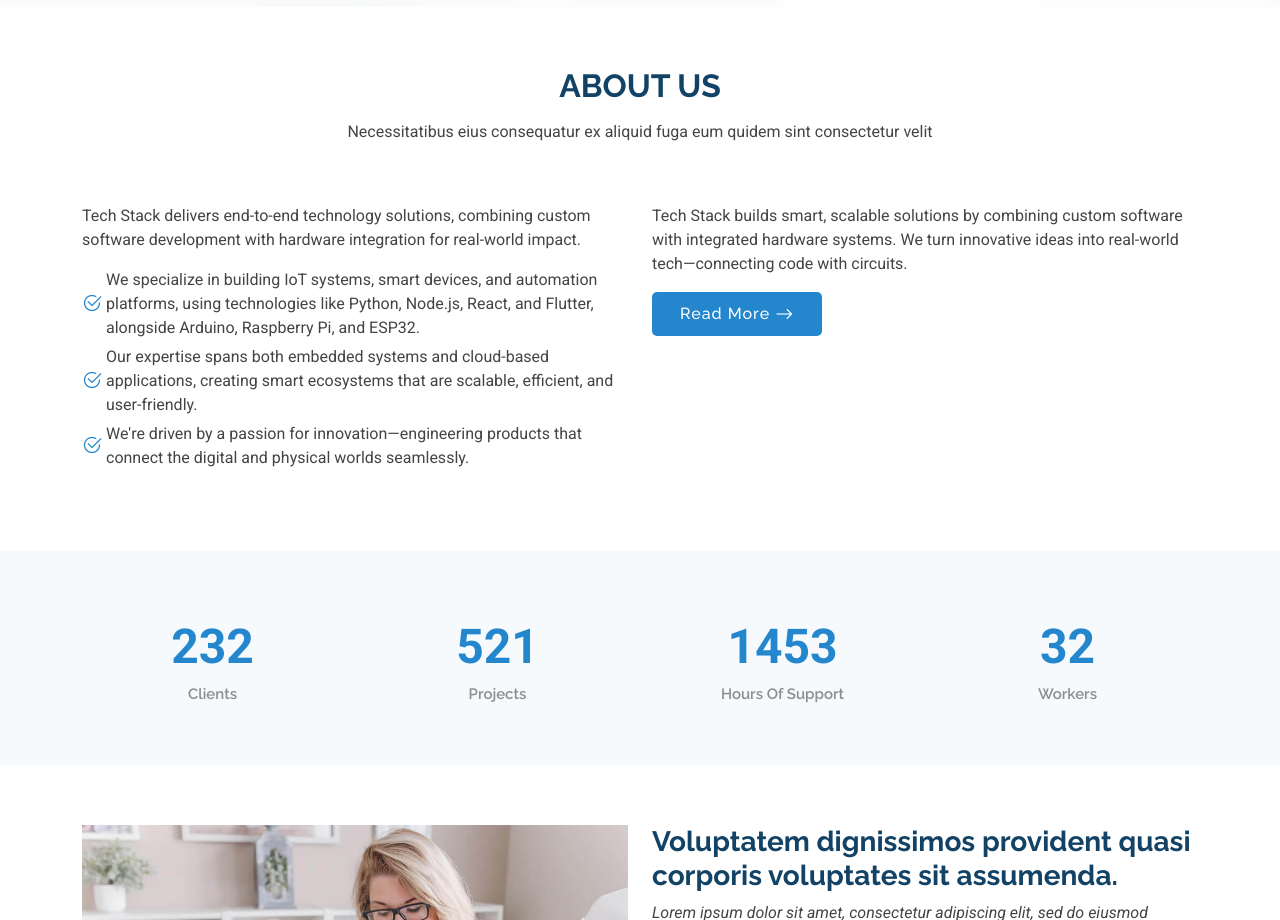
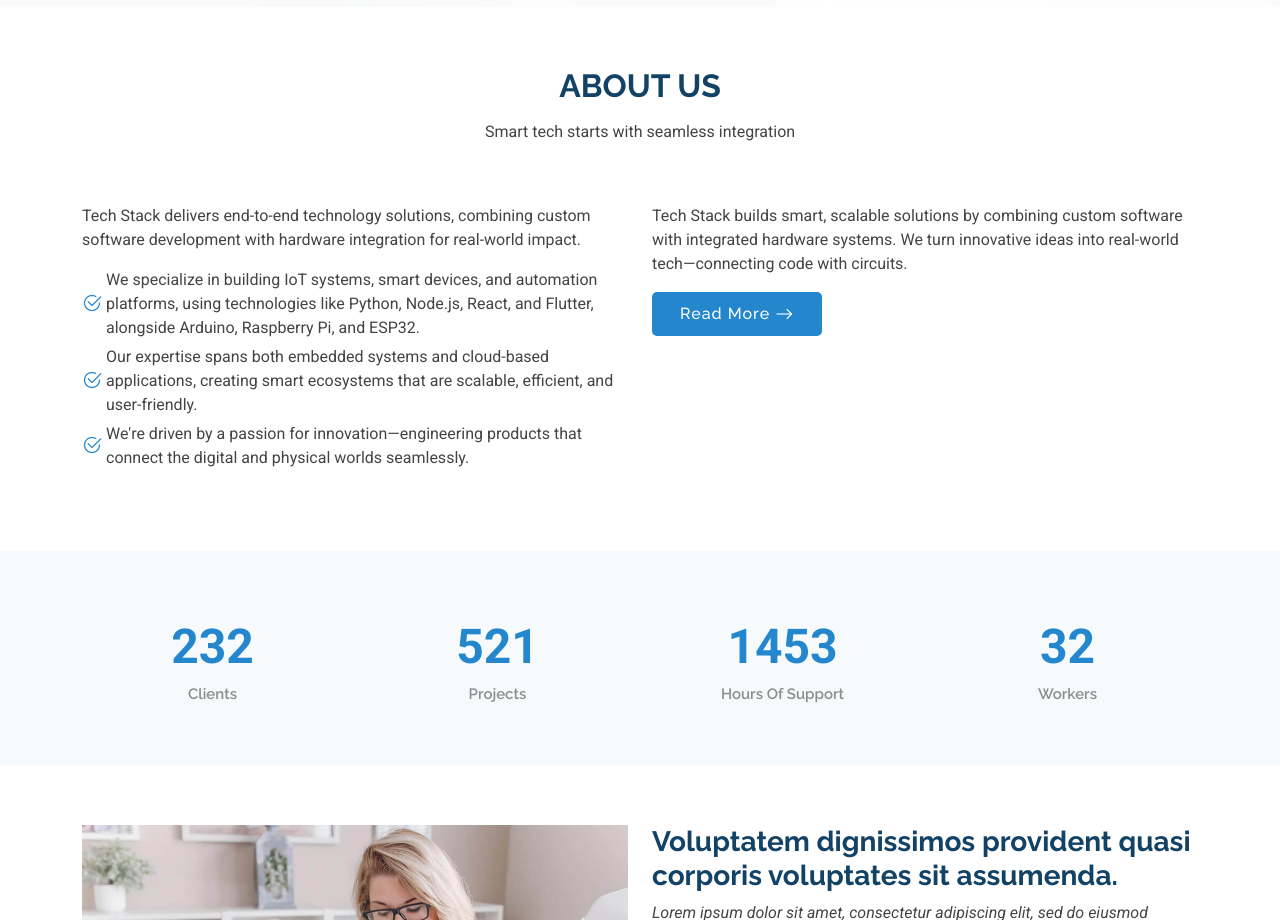
Before and after one commit to def-sumon/portfolio, a plain HTML site: page index.html in a window 1280 px wide. Shown: the part 920-1840 px from the top of the page. Drawn offline with Linux system fonts and the light colour scheme.

Commit message:
Update index.html
ggg

```diff
--- a/index.html
+++ b/index.html
@@ -143,7 +143,7 @@
       <!-- Section Title -->
       <div class="container section-title" data-aos="fade-up">
         <h2>About Us<br></h2>
-        <p>Necessitatibus eius consequatur ex aliquid fuga eum quidem sint consectetur velit</p>
+        <p>Smart tech starts with seamless integration</p>
       </div><!-- End Section Title -->
 
       <div class="container">
```
